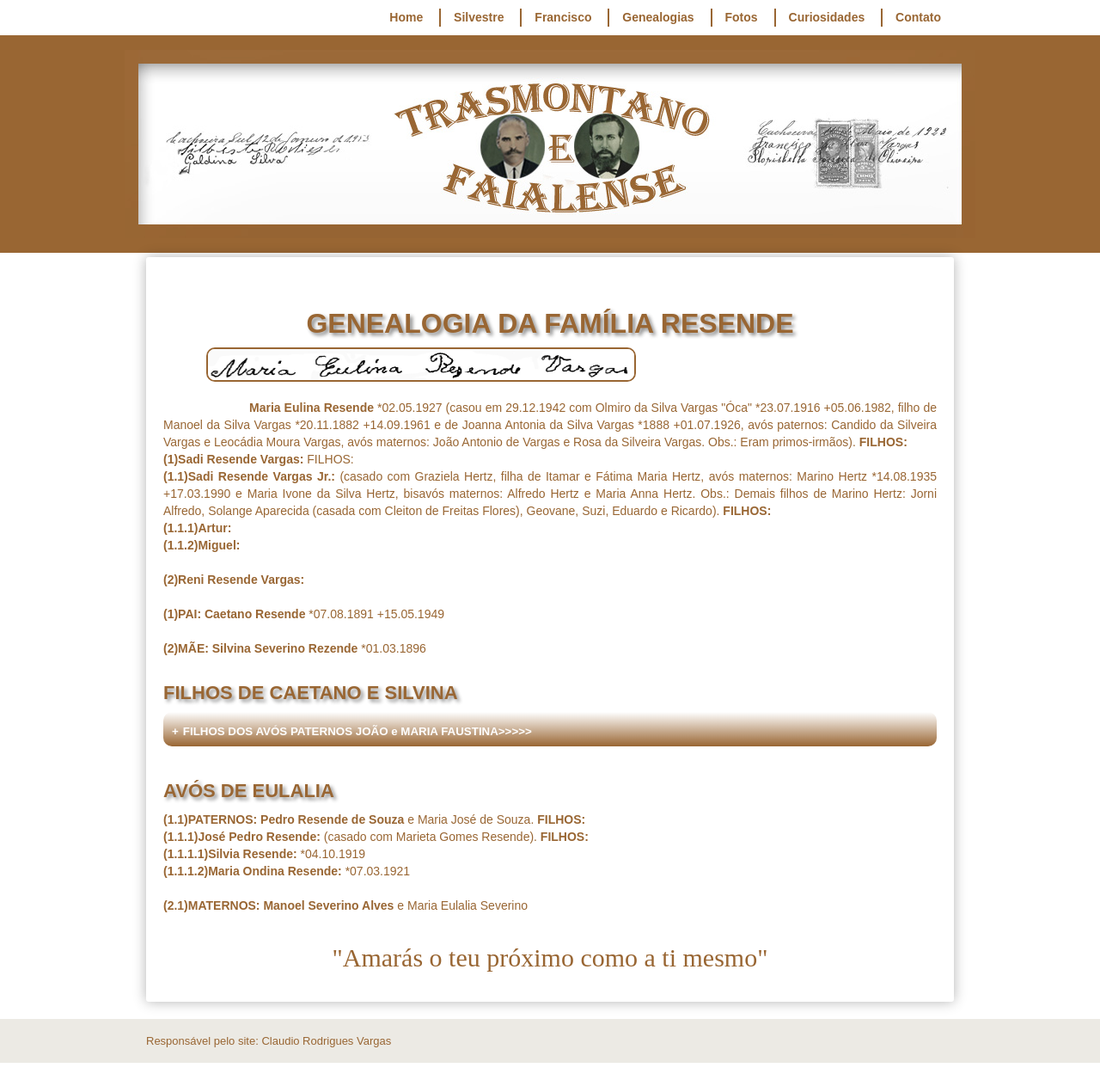
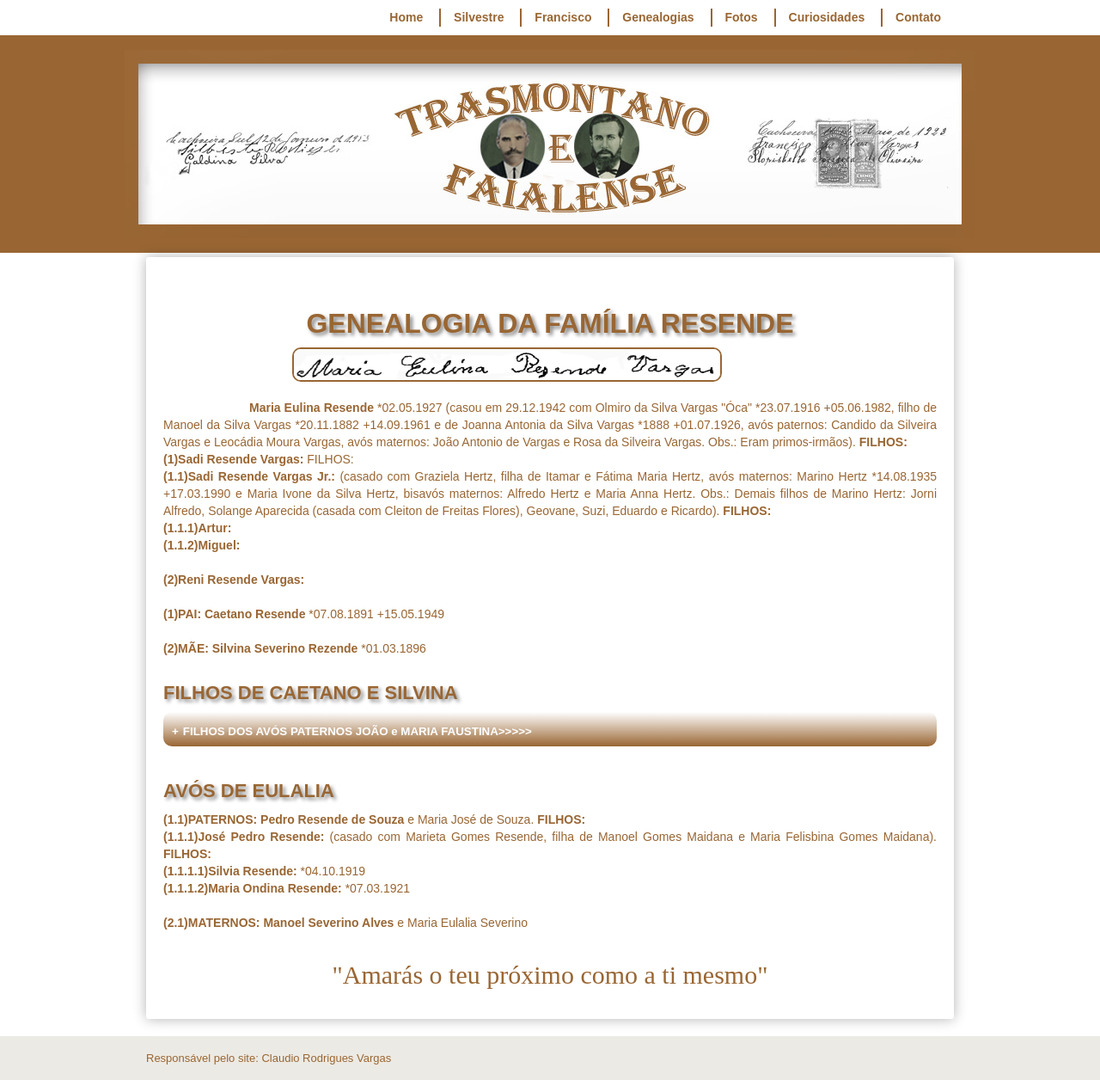
Before and after one commit to claudiovargas1955/claudiovargas1955.github.io, a Jekyll site: the page built from _pages/familia-resende.html, in a window 1280 px wide. Shown: the whole page at 86% size. Built offline with Jekyll 4.4.1, drawn with Linux system fonts in a browser that asks for light colours; some web fonts are replaced.

Commit message:
Update familia-resende.html

```diff
--- a/_pages/familia-resende.html
+++ b/_pages/familia-resende.html
@@ -33,7 +33,7 @@
       }
 
   .esq1{margin-right:100px;
-        margin-left:50px;
+        margin-left:150px;
         margin-bottom:5px;
         border:#996633 solid 2px;
         border-radius:10px;
@@ -200,7 +200,8 @@
 <h4>AVÓS DE EULALIA</h4>
 
 <p><b>(1.1)PATERNOS: Pedro Resende de Souza</b> e Maria José de Souza. <b>FILHOS: </b><br>
-  <b>(1.1.1)José Pedro Resende: </b>(casado com Marieta Gomes Resende). <b>FILHOS: </b><br>
+  <b>(1.1.1)José Pedro Resende: </b>(casado com Marieta Gomes Resende, filha de Manoel Gomes Maidana e Maria Felisbina Gomes Maidana).
+  <b>FILHOS: </b><br>
     <b>(1.1.1.1)Silvia Resende: </b>*04.10.1919 <br>
     <b>(1.1.1.2)Maria Ondina Resende: </b>*07.03.1921 <br><br>
 
```
